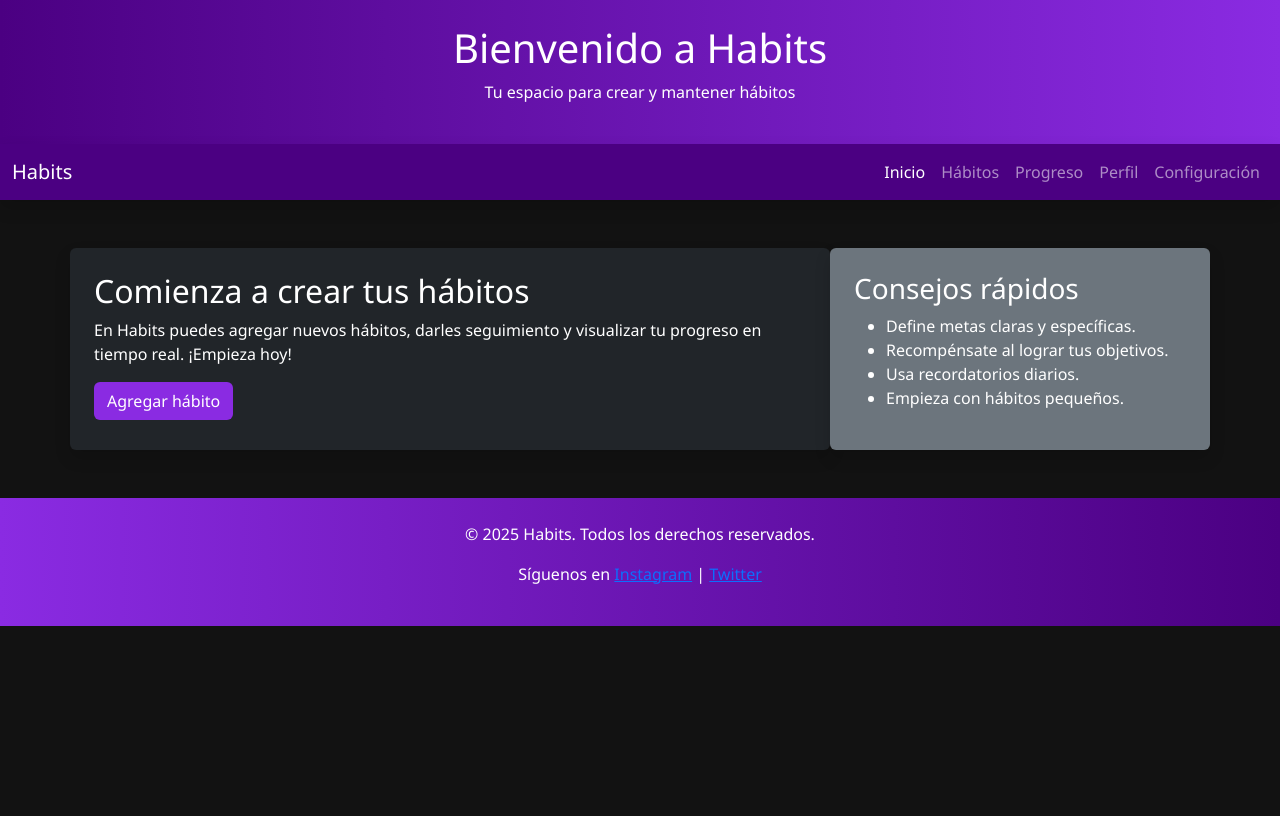
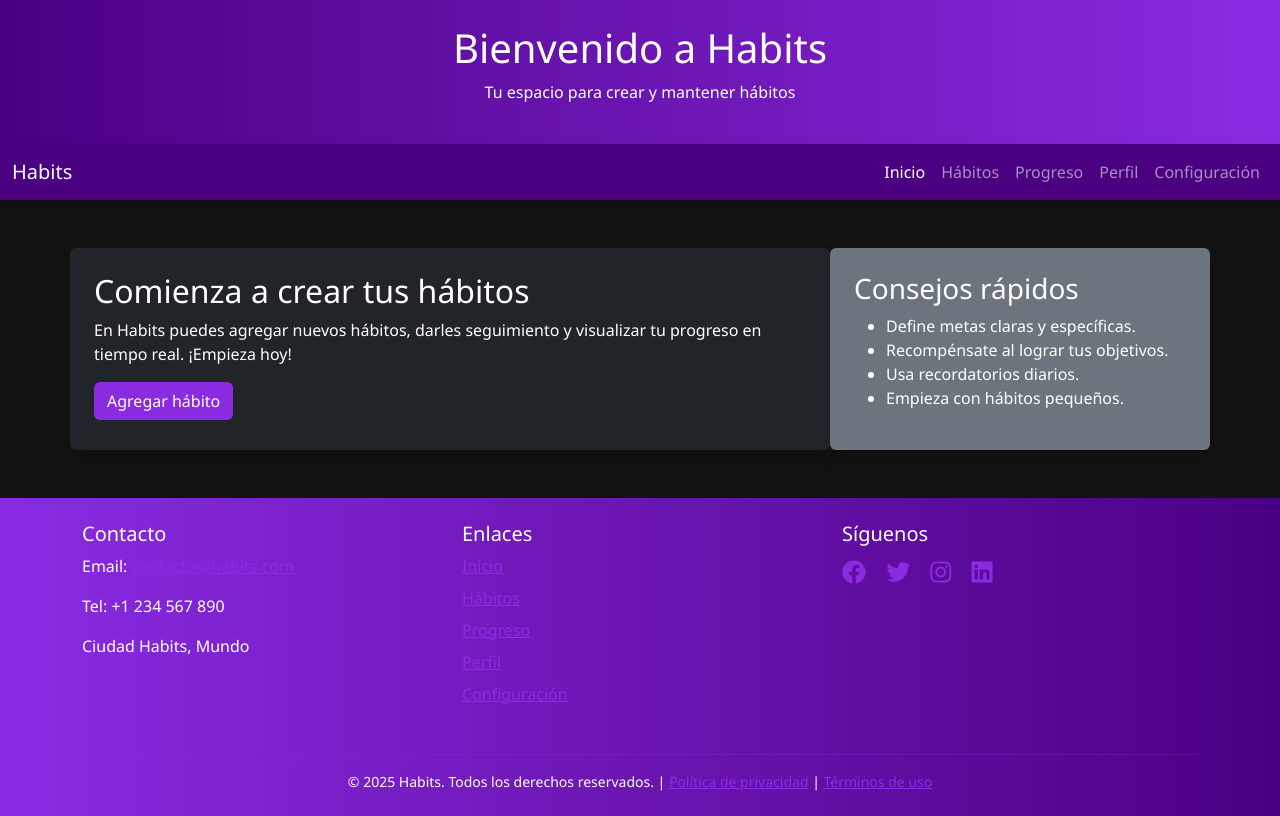
Before and after one commit to Chara-lirio/Habits, a plain HTML site: page index.html in a window 1280 px wide. Drawn offline with nearby package versions, Linux system fonts and the light colour scheme.

Commit message:
configuracion del footer

```diff
--- a/components/footer.html
+++ b/components/footer.html
@@ -1,5 +1,36 @@
-
-<footer class="bg-dark text-center text-white py-4 footer-gradient mt-5">
-    <p>&copy; 2025 Habits. Todos los derechos reservados.</p>
-    <p>Síguenos en <a href="#">Instagram</a> | <a href="#">Twitter</a></p>
+<footer class="bg-dark text-white py-4 footer-gradient mt-5">
+    <div class="container">
+        <div class="row text-center text-md-start">
+            <!-- Info contacto -->
+            <div class="col-md-4 mb-3">
+                <h5>Contacto</h5>
+                <p>Email: <a href="mailto:contacto@habits.com" class="text-purple-light">contacto@habits.com</a></p>
+                <p>Tel: +1 234 567 890</p>
+                <p>Ciudad Habits, Mundo</p>
+            </div>
+            <!-- Links rápidos -->
+            <div class="col-md-4 mb-3">
+                <h5>Enlaces</h5>
+                <ul class="list-unstyled">
+                    <li><a href="index.html" class="text-purple-light footer-link">Inicio</a></li>
+                    <li><a href="habitos.html" class="text-purple-light footer-link">Hábitos</a></li>
+                    <li><a href="progreso.html" class="text-purple-light footer-link">Progreso</a></li>
+                    <li><a href="perfil.html" class="text-purple-light footer-link">Perfil</a></li>
+                    <li><a href="configuracion.html" class="text-purple-light footer-link">Configuración</a></li>
+                </ul>
+            </div>
+            <!-- Redes sociales -->
+            <div class="col-md-4 mb-3">
+                <h5>Síguenos</h5>
+                <a href="#" class="text-purple-light me-3 fs-4"><i class="fab fa-facebook"></i></a>
+                <a href="#" class="text-purple-light me-3 fs-4"><i class="fab fa-twitter"></i></a>
+                <a href="#" class="text-purple-light me-3 fs-4"><i class="fab fa-instagram"></i></a>
+                <a href="#" class="text-purple-light fs-4"><i class="fab fa-linkedin"></i></a>
+            </div>
+        </div>
+        <hr class="bg-purple-light" />
+        <div class="text-center small">
+            &copy; 2025 Habits. Todos los derechos reservados. | <a href="#" class="text-purple-light">Política de privacidad</a> | <a href="#" class="text-purple-light">Términos de uso</a>
+        </div>
+    </div>
 </footer>
--- a/css/style.css
+++ b/css/style.css
@@ -102,3 +102,30 @@ aside {
 html {
     scroll-behavior: smooth;
 }
+
+.text-purple-light {
+    color: var(--purple-light);
+    transition: color 0.3s ease;
+}
+
+.text-purple-light:hover {
+    color: var(--purple-dark);
+    text-decoration: underline;
+}
+
+.footer-link {
+    display: block;
+    margin-bottom: 0.5rem;
+}
+
+.footer-link:hover {
+    color: var(--purple-dark);
+    text-decoration: none;
+}
+
+/* Separador línea */
+hr.bg-purple-light {
+    border-top: 1px solid var(--purple-light);
+    opacity: 0.3;
+    margin: 1rem 0;
+}
--- a/index.html
+++ b/index.html
@@ -5,10 +5,13 @@
         <meta name="viewport" content="width=device-width, initial-scale=1" />
         <title>Habits | Inicio</title>
         <link
+            rel="stylesheet"
             href="https://cdn.jsdelivr.net/npm/bootstrap@5.3.3/dist/css/bootstrap.min.css"
-            rel="stylesheet"
         />
         <link rel="stylesheet" href="css/style.css" />
+        <link
+        rel="stylesheet"
+        href="https://cdnjs.cloudflare.com/ajax/libs/font-awesome/6.4.0/css/all.min.css"/>
     </head>
     <body>
         <!-- Encabezado -->
```
Also changed, not shown: configuracion.html (+3 -0 lines), habitos.html (+3 -0 lines), perfil.html (+3 -0 lines), progreso.html (+3 -0 lines).
